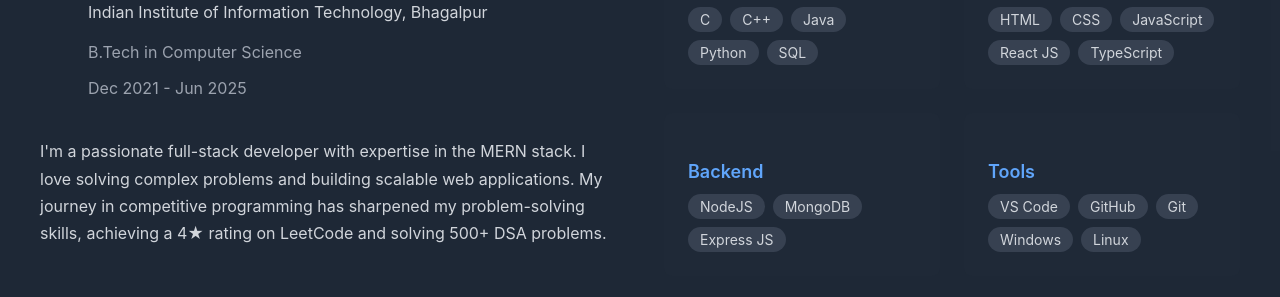
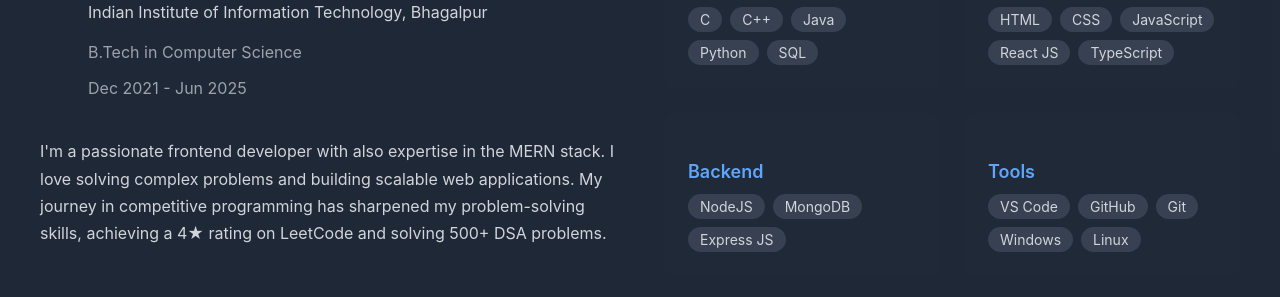
Before and after one commit to Hiomio/Updated_Portfolio, a React (Create React App) app: page / in a window 1280 px wide. Shown: the part 1120-1417 px from the top of the page. Built offline with nearby package versions, Linux system fonts and the light colour scheme.

Commit message:
Update App.js

```diff
--- a/src/App.js
+++ b/src/App.js
@@ -729,7 +729,7 @@ const Portfolio = () => {
                 </div>
               </div>
               <p style={styles.aboutText}>
-                I'm a passionate full-stack developer with expertise in the MERN stack.
+                I'm a passionate frontend developer with also expertise in the MERN stack.
                 I love solving complex problems and building scalable web applications.
                 My journey in competitive programming has sharpened my problem-solving skills,
                 achieving a 4★ rating on LeetCode and solving 500+ DSA problems.
```
